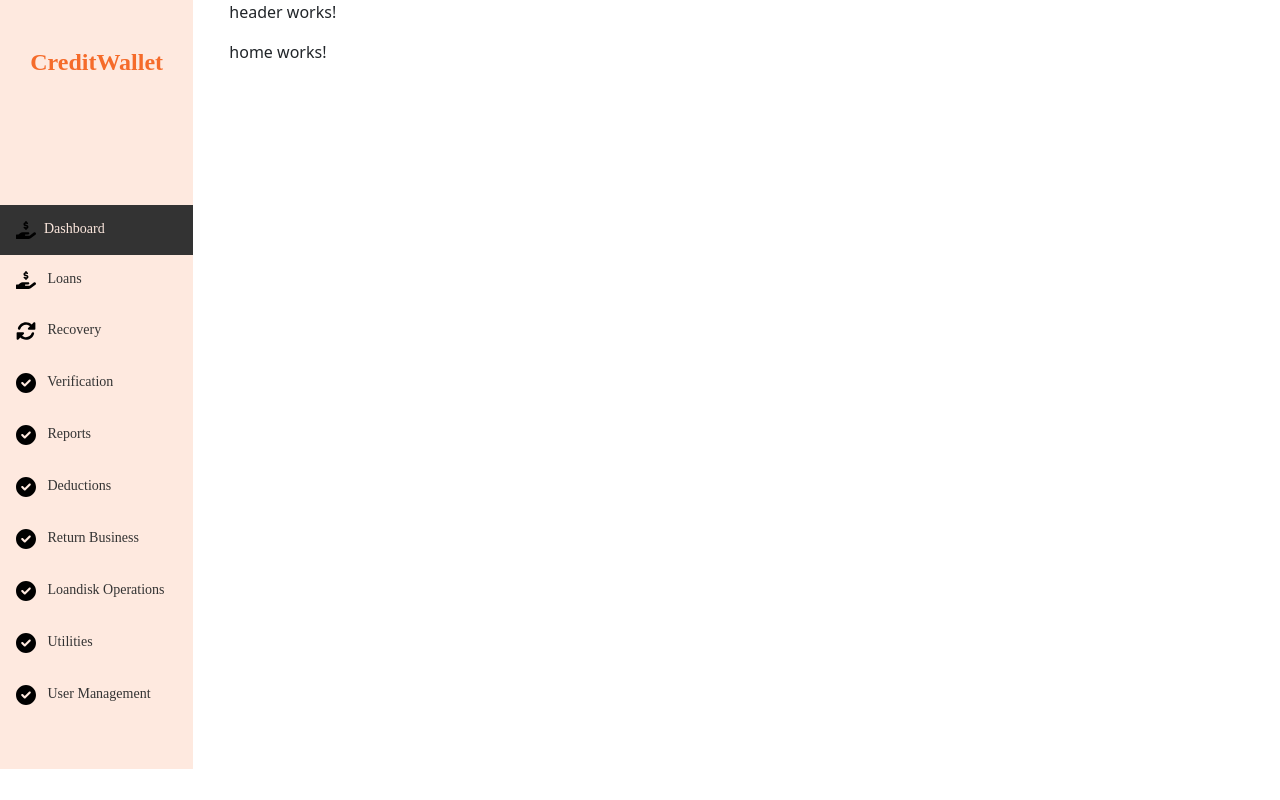
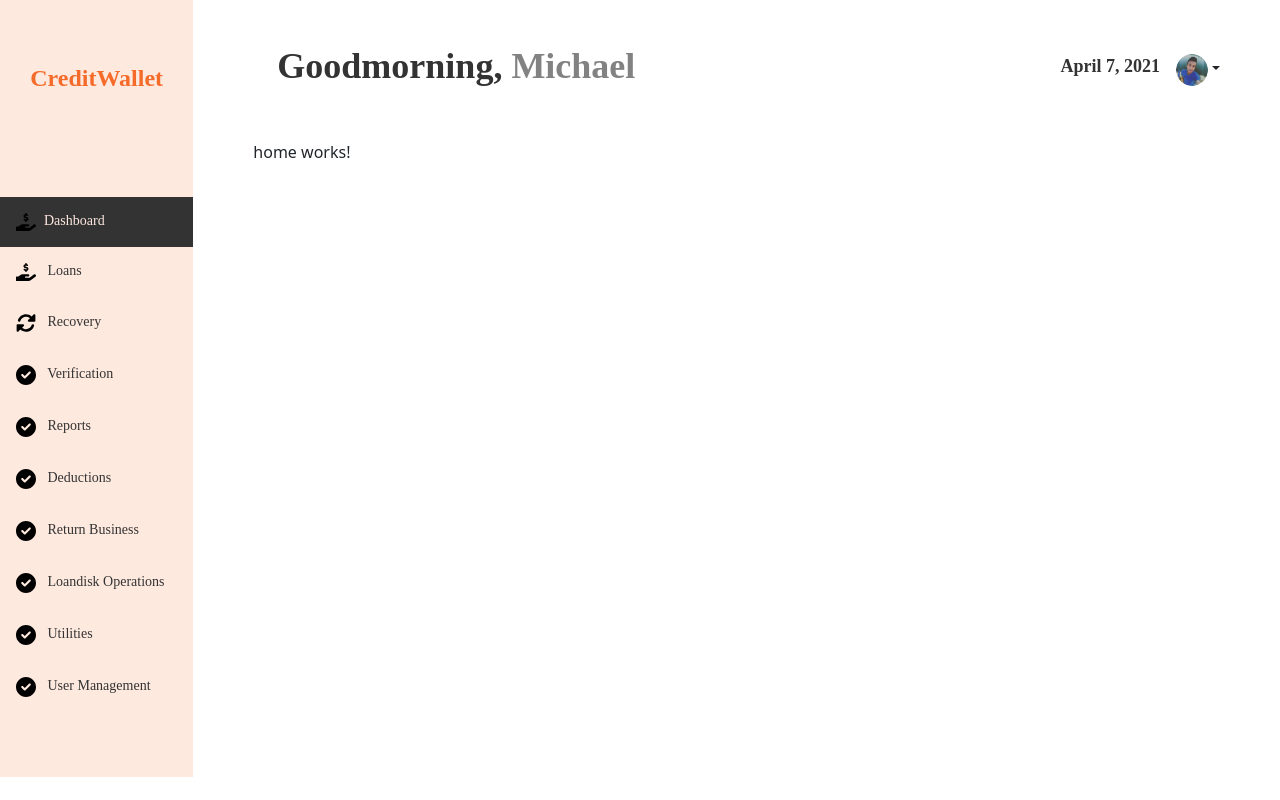
Before and after one commit to Daniblueboy/credit-wallet, an Angular app: page /home in a window 1280 px wide. Built offline with nearby package versions, Linux system fonts and the light colour scheme.

Commit message:
styled header component

```diff
--- a/src/app/home/home.component.html
+++ b/src/app/home/home.component.html
@@ -1,10 +1,12 @@
 <div class="row">
     <app-sidebar class="col-lg-2 d-lg-block bg-white sidebar collapse dashboard-sidebar" id="navmenu"></app-sidebar>
     <main class="col-md-12 col-xs-12 ms-sm-auto col-lg-10 px-md-4 main-dashboard-section">
-        <section>
-            <app-header></app-header>
-            <p>home works!</p>
-        </section>
+        <div class="container">
+            <section>
+                <app-header></app-header>
+                <p>home works!</p>
+            </section>
+        </div>
 
     </main>
 </div>
--- a/src/app/shared/header/header.component.css
+++ b/src/app/shared/header/header.component.css
@@ -0,0 +1,21 @@
+.greeting{
+    font-family: 'Josefin Sans';
+    font-style: normal;
+    font-weight: 600;
+    font-size: 36px;
+    line-height: 36px;
+    color: #333333;
+}
+
+.username{
+    color: #828282;
+}
+
+.current-date{
+    font-family: 'Josefin Sans';
+    font-style: normal;
+    font-weight: 600;
+    font-size: 18px;
+    line-height: 18px;
+    color: #333333;
+}
--- a/src/app/shared/header/header.component.html
+++ b/src/app/shared/header/header.component.html
@@ -1 +1,27 @@
-<p>header works!</p>
+<div class="container my-5">
+    <div class="d-flex flex-wrap align-items-center justify-content-center justify-content-lg-start">
+        <div class="nav col-12 col-lg-auto me-lg-auto mb-2 justify-content-center mb-md-0">
+          <h2 class="greeting">Goodmorning, <span class="username">{{username}}</span></h2>
+        </div>
+
+        <div class="col-12 col-lg-auto mb-3 mb-lg-0 me-lg-3">
+            <h3 class="current-date">April 7, 2021</h3>
+            <!-- <h3>{{today}}</h3> -->
+        </div>
+
+        <div class="dropdown text-end">
+            <a href="#" class="d-block link-dark text-decoration-none dropdown-toggle">
+                <img src="./assets/profile-pic.png" alt="mdo" width="32" height="32" class="rounded-circle">
+            </a>
+            <!-- <ul class="dropdown-menu text-small" aria-labelledby="dropdownUser1">
+                <li><a class="dropdown-item" href="#">New project...</a></li>
+                <li><a class="dropdown-item" href="#">Settings</a></li>
+                <li><a class="dropdown-item" href="#">Profile</a></li>
+                <li>
+                    <hr class="dropdown-divider">
+                </li>
+                <li><a class="dropdown-item" href="#">Sign out</a></li>
+            </ul> -->
+        </div>
+    </div>
+</div>
--- a/src/app/shared/header/header.component.ts
+++ b/src/app/shared/header/header.component.ts
@@ -6,7 +6,8 @@ import { Component, OnInit } from '@angular/core';
   styleUrls: ['./header.component.css']
 })
 export class HeaderComponent implements OnInit {
-
+  username = "Michael"
+  today= new Date
   constructor() { }
 
   ngOnInit(): void {
--- a/src/app/shared/sidebar/sidebar.component.html
+++ b/src/app/shared/sidebar/sidebar.component.html
@@ -1,9 +1,9 @@
-<nav class="sidebar-nav">
-    <div class="position-sticky pt-3">
+<nav class="sidebar-nav py-3">
+    <div class="position-sticky">
+        <div class="px-auto py-5 text-center">
+            <h2 class="dash-heading">CreditWallet</h2>
+        </div>
         <ul class="nav flex-column dash-slider-item">
-            <div class="py-4 px-auto mb-5 text-center">
-                <h2 class="mt-2 dash-heading">CreditWallet</h2>
-            </div>
             <div class="py-5">
                 <div class="dash-main">
                     <li class="nav-item py-2">
```
Also changed, not shown: src/assets/profile-pic.png (added).
